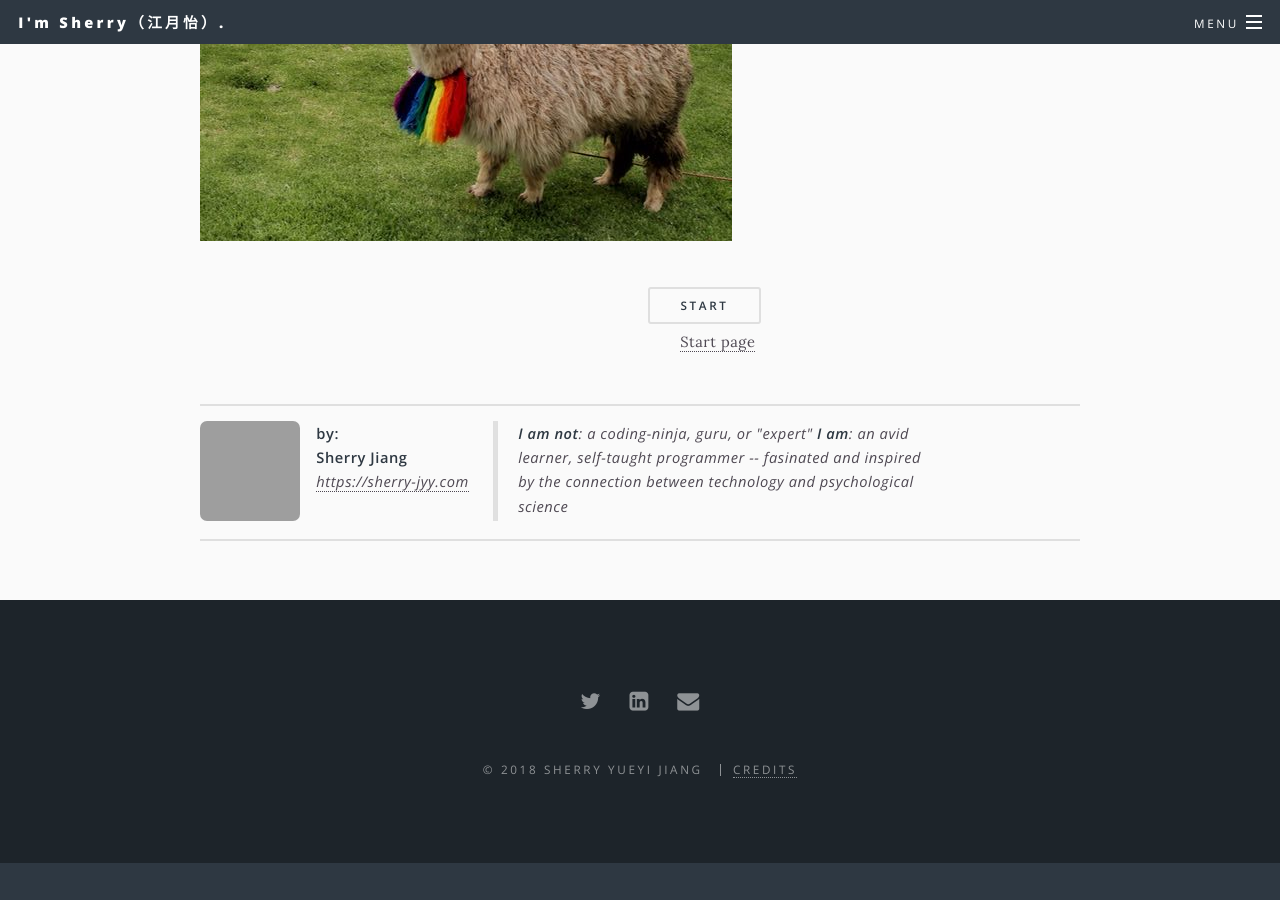
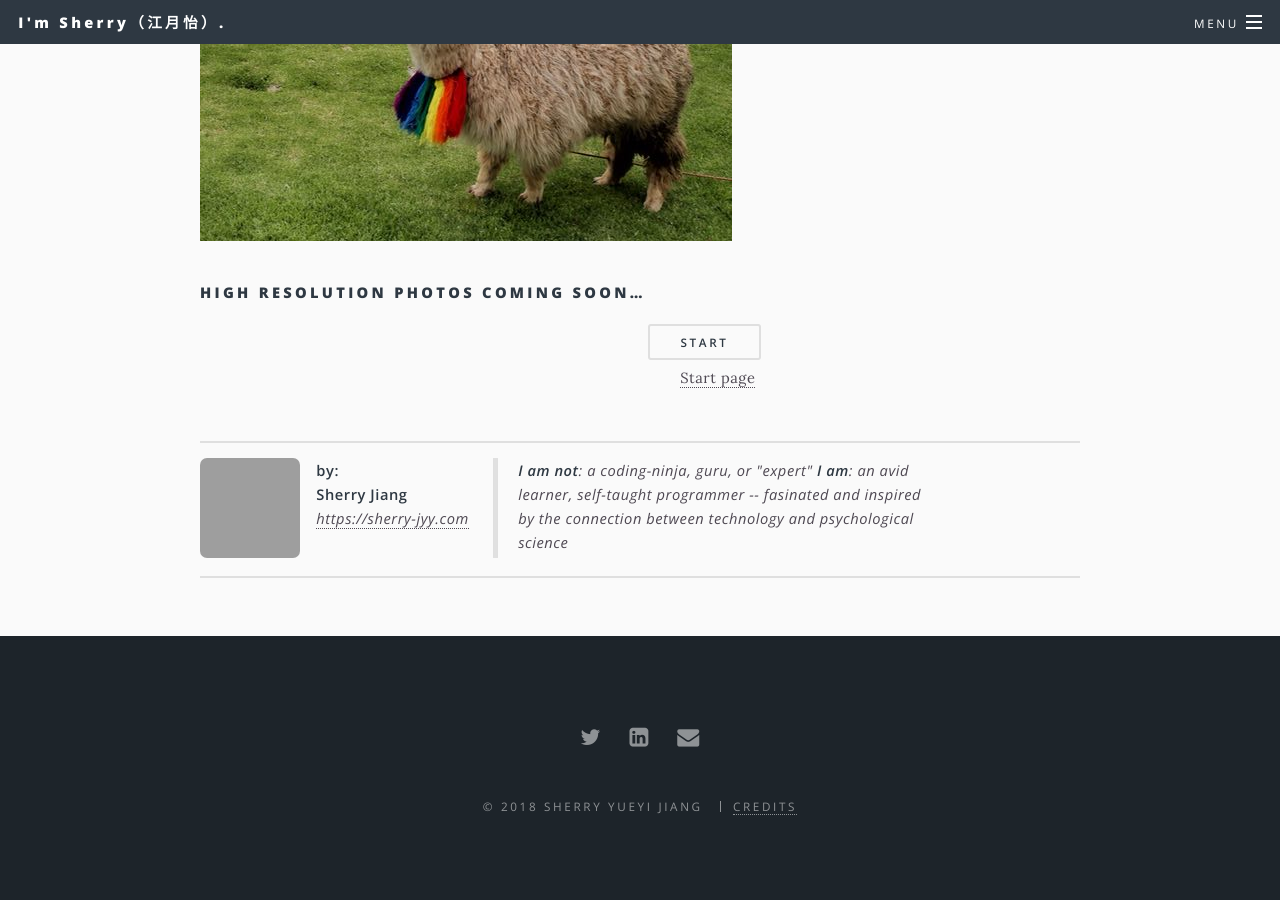
Before and after one commit to jyysherry/jyysherry.github.io, a Jekyll site: the page built from _posts/2018-08-06-photography.md, in a window 1280 px wide and 900 px high, scrolled down 2261 px. Built offline with Jekyll 4.4.1, drawn with Linux system fonts in a browser that asks for light colours; comment, search, counter and statistics services are not loaded; before the commit the page ends 3124 px from its top, so only the background shows below that; grey boxes are pictures that could not be loaded.

```diff
--- a/_pages/topics.html
+++ b/_pages/topics.html
@@ -3,7 +3,7 @@ key: 2
 title: Blog
 permalink: /topics/
 options: fullwidth
-excerpt: Being out of school for almost three years, I'm on a mission to discover my next great adventure. Starting with my personal blog posts and check it out.
+excerpt: I'm on a mission to discover my next great adventure. Starting with my personal blog posts and check it out.
 image: pic01.jpg
 background-image: pic01.jpg
 ---
--- a/_posts/2018-08-06-photography.md
+++ b/_posts/2018-08-06-photography.md
@@ -1,9 +1,9 @@
 ---
 title: Photography
 excerpt: True life
+author: yjiang01
 permalink: /topics/personal/
 tags: featured
-author: yjiang01
 categories:
   - topics
   - photography
@@ -28,3 +28,5 @@ date: 2018-08-06 00:00
 
 #### Mom's Spirit Animal (in Peru)
 ![useful image]({{ site.url }}/images/llama.jpeg)
+
+#### High resolution photos coming soon...
```
